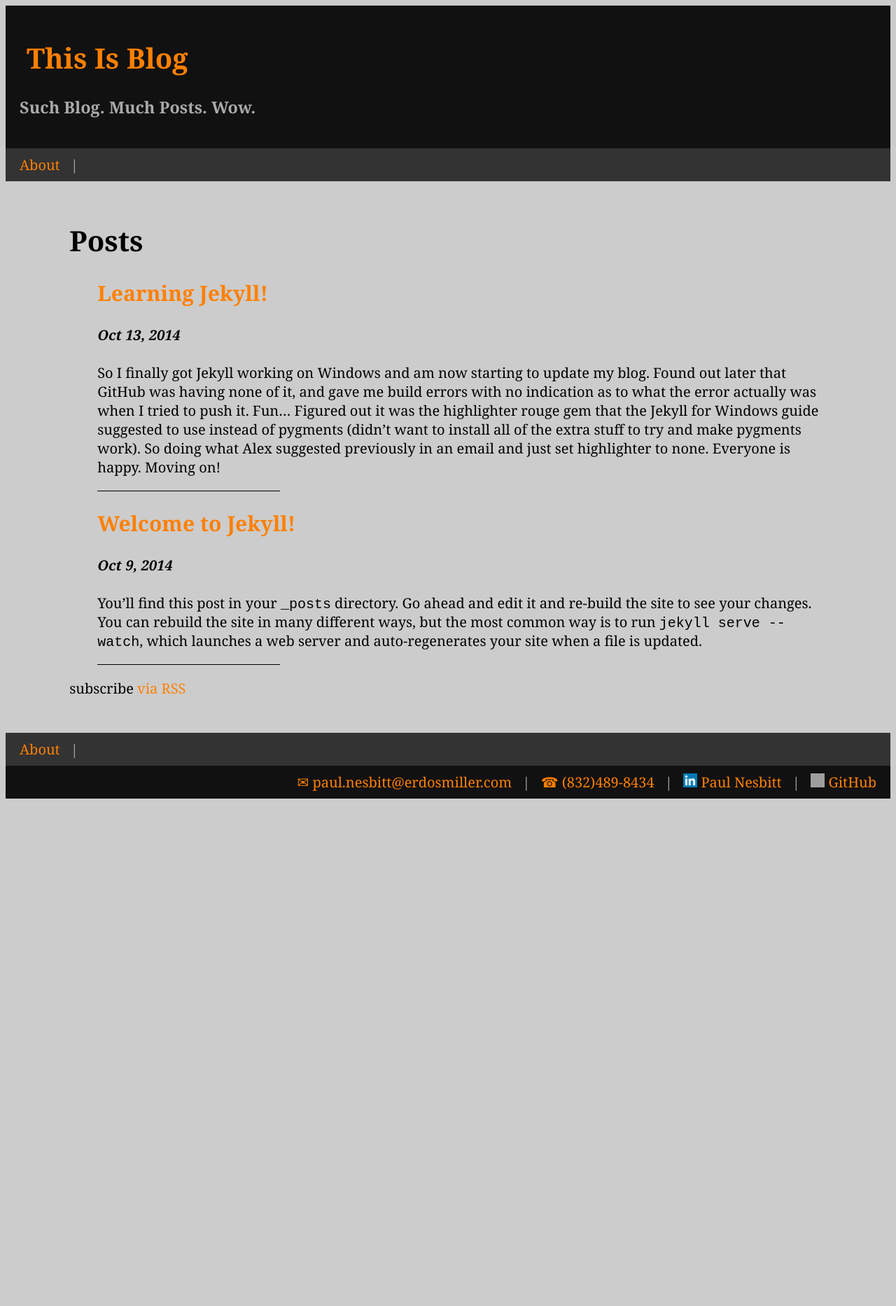
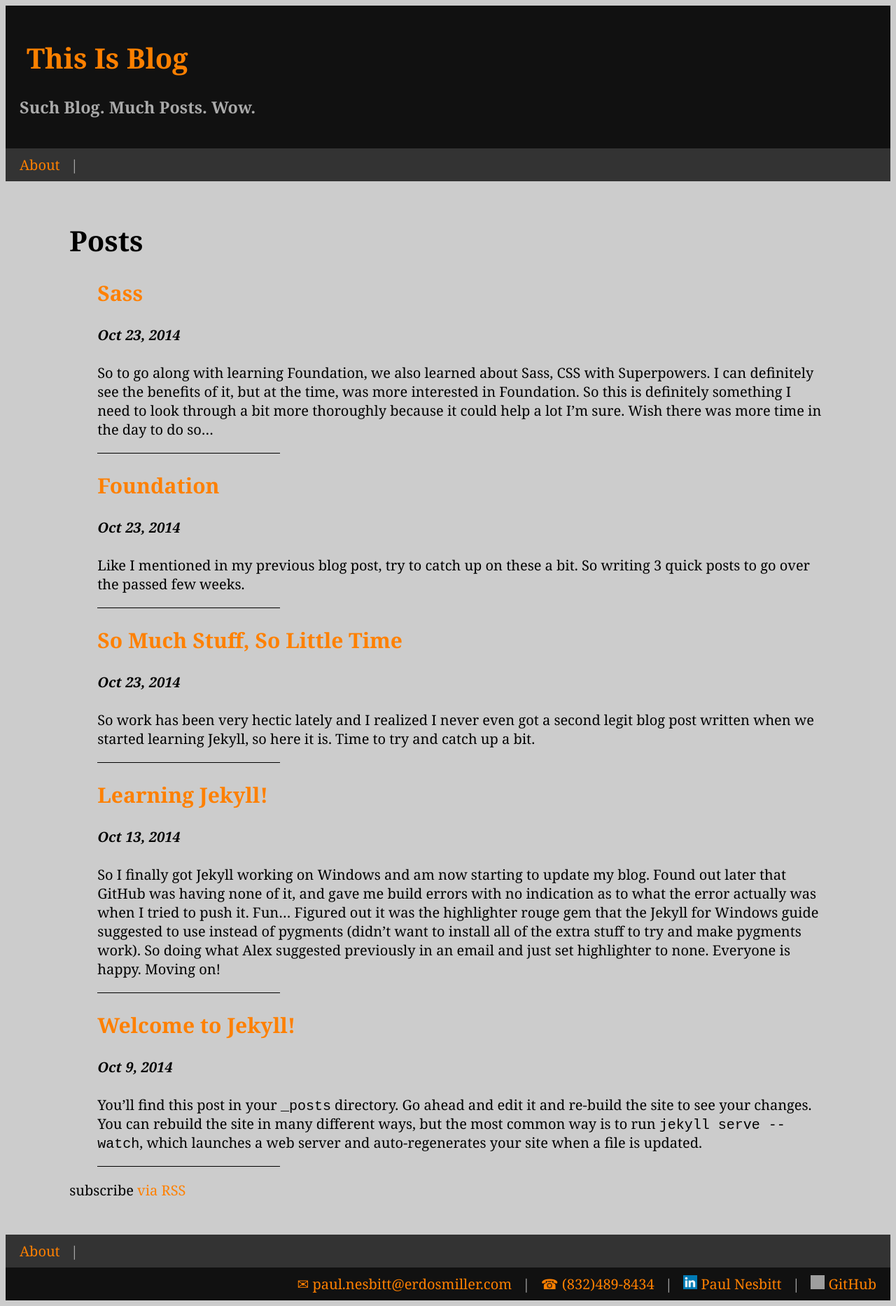
Before and after one commit to pnesbitt/pnesbitt.github.io, a Jekyll site: the page built from index.html, in a window 1280 px wide. Shown: the whole page at 70% size. Built offline with Jekyll 4.4.1, drawn with Linux system fonts in a browser that asks for light colours; before the commit the page ends 1149 px from its top, so only the background shows below that; grey boxes are pictures that could not be loaded.

Commit message:
Updating blog posts.

```diff
--- a/_includes/footer.html
+++ b/_includes/footer.html
@@ -2,16 +2,16 @@
     <div class = "navigation">
         {% for page in site.pages %}
             {% if page.title %}
-                <a class = "navLink" href="{{ page.url | prepend: site.baseurl }}">{{ page.title }}</a> |
+                <a class = "navLink linkColors" href="{{ page.url | prepend: site.baseurl }}">{{ page.title }}</a> |
             {% endif %}
         {% endfor %}
     </div>
     <div class = "footer">
         <span class = "socialLinks">
-            <a href = "mailto:{{ site.email }}" target = "_top"  class = "navLink">✉ {{ site.email }}</a> |
-            <a href = "tel: +18324898434" class = "navLink">☎ {{ site.phone }}</a> |
-            <a href = "{{ site.linkedIn_URL }}" target = "_blank" class = "navLink"><img src = "/images/linkedin.png" class = "socialContactImages"/> {{ site.linkedIn }}</a> |
-            <a href = "{{ site.github_URL }}" target = "_blank" class = "navLink"><img src = "/images/github.png" class = "socialContactImages"/> {{ site.github }}</a>
+            <a href = "mailto:{{ site.email }}" target = "_top"  class = "navLink linkColors">✉ {{ site.email }}</a> |
+            <a href = "tel: +18324898434" class = "navLink linkColors">☎ {{ site.phone }}</a> |
+            <a href = "{{ site.linkedIn_URL }}" target = "_blank" class = "navLink linkColors"><img src = "/images/linkedin.png" class = "socialContactImages"/> {{ site.linkedIn }}</a> |
+            <a href = "{{ site.github_URL }}" target = "_blank" class = "navLink linkColors"><img src = "/images/github.png" class = "socialContactImages"/> {{ site.github }}</a>
         </span>
     </div>
 </footer>
--- a/_includes/header.html
+++ b/_includes/header.html
@@ -1,12 +1,12 @@
 <header class="site-header">
     <div class="header">
-        <h1><a class="navLink" href="{{ site.baseurl }}/">{{ site.title }}</a></h1>
+        <h1><a class="navLink linkColors" href="{{ site.baseurl }}/">{{ site.title }}</a></h1>
         <h3>{{ site.description }}</h3>
     </div>
     <div class = "navigation">
         {% for page in site.pages %}
             {% if page.title %}
-                <a class = "navLink" href="{{ page.url | prepend: site.baseurl }}">{{ page.title }}</a> |
+                <a class = "navLink linkColors" href="{{ page.url | prepend: site.baseurl }}">{{ page.title }}</a> |
             {% endif %}
         {% endfor %}
     </div>
--- /dev/null
+++ b/_posts/2014-10-23-foundation.markdown
@@ -0,0 +1,9 @@
+---
+layout: post
+title:  "Foundation"
+date:   2014-10-23 9:30:30
+categories: class foundation update
+---
+Like I mentioned in my previous blog post, try to catch up on these a bit. So writing 3 quick posts to go over the passed few weeks.
+
+So last week we learned about Zurb's Foundation package, and it's awesome! Makes it so much easier to layout a website! Just include a few classes on your containers and what not, and you've got a great base to start from! You can even make it responsive very easily too! So pretty psyched about learning this, and will definitely be making use of it.
--- /dev/null
+++ b/_posts/2014-10-23-sass.markdown
@@ -0,0 +1,7 @@
+---
+layout: post
+title:  "Sass"
+date:   2014-10-23 9:45:30
+categories: class sass update
+---
+So to go along with learning Foundation, we also learned about Sass, CSS with Superpowers. I can definitely see the benefits of it, but at the time, was more interested in Foundation. So this is definitely something I need to look through a bit more thoroughly because it could help a lot I'm sure. Wish there was more time in the day to do so...
--- /dev/null
+++ b/_posts/2014-10-23-so-much-stuff-so-little-time.markdown
@@ -0,0 +1,9 @@
+---
+layout: post
+title:  "So Much Stuff, So Little Time"
+date:   2014-10-23 9:18:30
+categories: work class update
+---
+So work has been very hectic lately and I realized I never even got a second legit blog post written when we started learning Jekyll, so here it is. Time to try and catch up a bit.
+
+Like I said, work has been really busy. Boss has been pushing everyone to try to work overtime since there is so much to do. Granted, the included benefits with that are nice (overtime pay, free dinner, etc etc), but that leaves very little time to myself with this class included as well. So I've started getting behind in my classwork, and don't really have much time or incentive to try and do homework when I get home just from working so much. So sorry about that, and here's the first step. Time to go write more blog posts.
--- a/css/main.scss
+++ b/css/main.scss
@@ -15,27 +15,21 @@ div {
     padding: 10px;
 }
 
-.navLink, .navLink:active, .navLink:visited {
-	text-decoration: none;
+.linkColors, .linkColors:active, .linkColors:visited {
 	color: #FF8000;
-    margin: 0px 10px;
+    text-decoration: none;
 }
 
-.navLink:hover {
+.linkColors:hover {
 	color: #FFBB00;
+}
+
+.navLink {
+    margin: 0px 10px;
 }
 
 .socialLinks {
     float: right;
-}
-
-.postLink, .postLink:active, .postLink:visited, .rssSubscribe, .rssSubscribe:active, .rssSubscribe:visited {
-	color: #FF8000;
-    text-decoration: none;
-}
-
-.postLink:hover, .rssSubscribe:hover {
-	color: #FFBB00;
 }
 
 .postList{
--- a/index.html
+++ b/index.html
@@ -7,12 +7,12 @@ layout: default
     {% for post in site.posts %}
       <li class="postListItem">
         <h2>
-          <a class="postLink" href="{{ post.url | prepend: site.baseurl }}">{{ post.title }}</a>
+          <a class="postLink linkColors" href="{{ post.url | prepend: site.baseurl }}">{{ post.title }}</a>
         </h2>
         <h4><i><span class="postMeta">{{ post.date | date: "%b %-d, %Y" }}</span></i></h4>
         <p>{{post.excerpt}}</p>
       </li>
     {% endfor %}
   </ul>
-  <p>subscribe <a class="rssSubscribe" href="{{ "/feed.xml" | prepend: site.baseurl }}">via RSS</a></p>
+  <p>subscribe <a class="rssSubscribe linkColors" href="{{ "/feed.xml" | prepend: site.baseurl }}">via RSS</a></p>
 </div>
```
Also changed, not shown: 5 other files.
